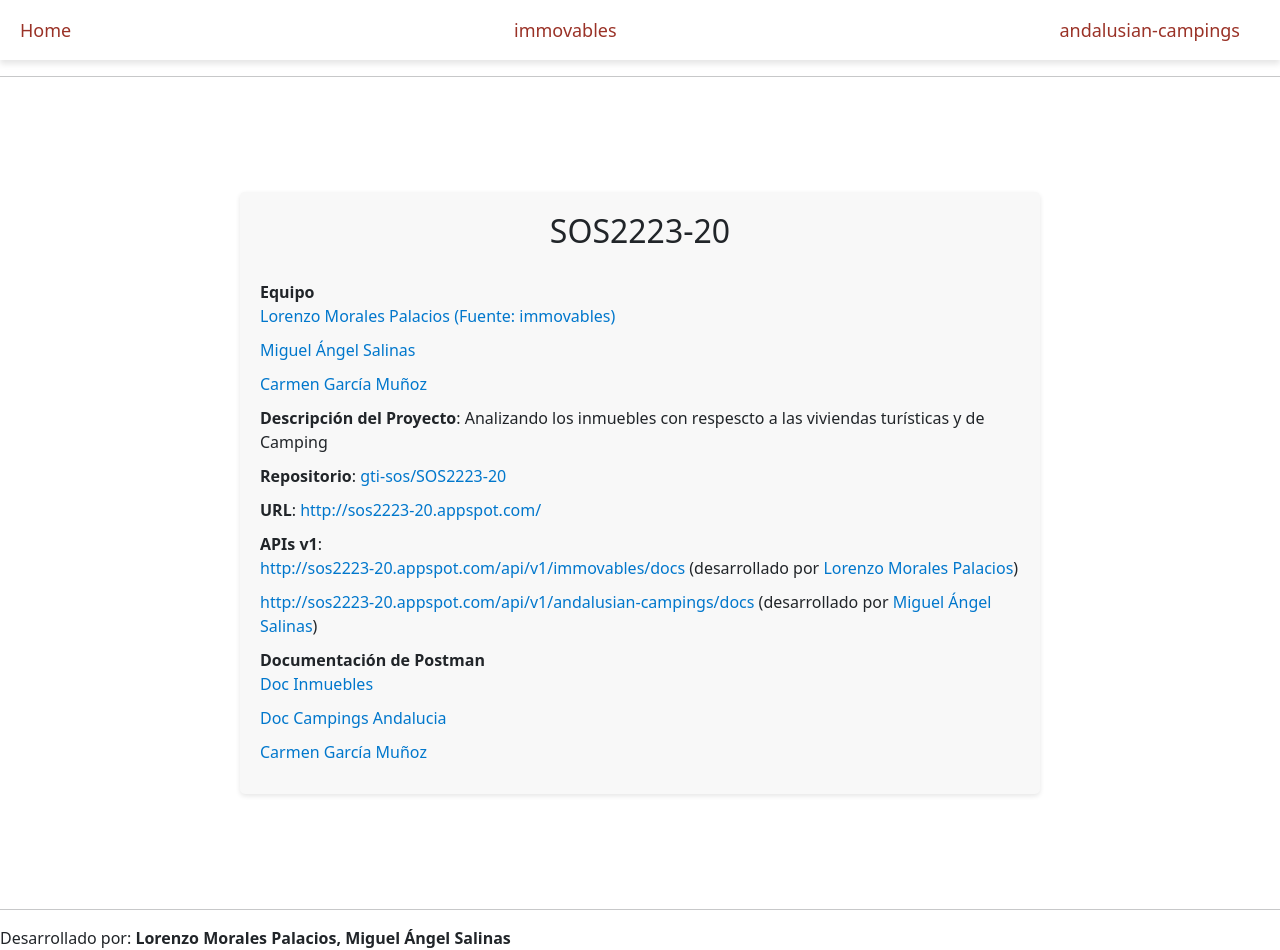
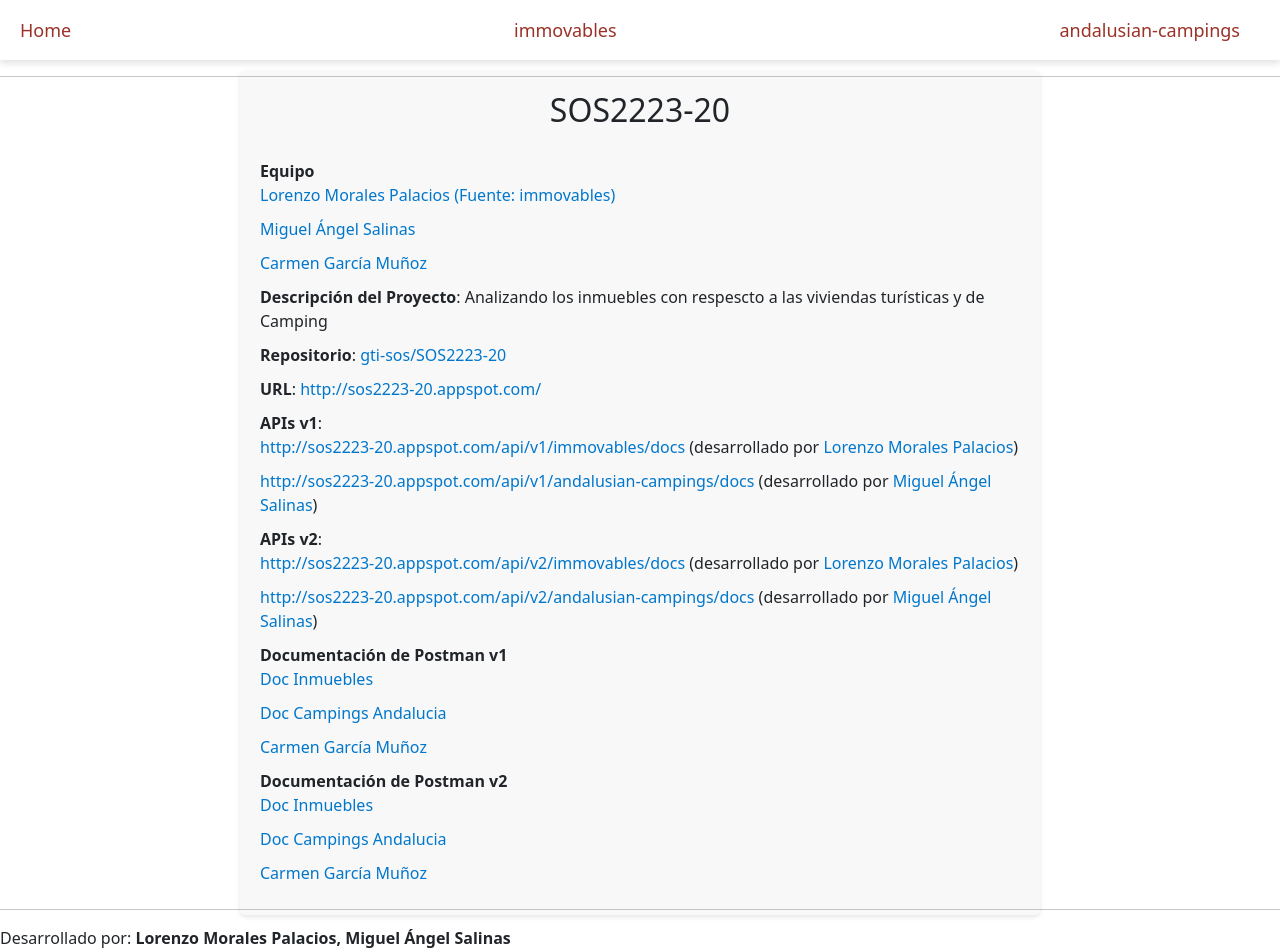
Before and after one commit to gti-sos/sos2223-20, a SvelteKit app in the folder frontend/: page / in a window 1280 px wide. Built offline with nearby package versions, Linux system fonts and the light colour scheme.

Commit message:
url postman

```diff
--- a/frontend/src/routes/+page.svelte
+++ b/frontend/src/routes/+page.svelte
@@ -16,13 +16,25 @@
             <ul dir="auto">
             <li><a href="http://sos2223-20.appspot.com/api/v1/immovables/docs" rel="nofollow">http://sos2223-20.appspot.com/api/v1/immovables/docs</a> (desarrollado por <a href="https://github.com/Lukmare">Lorenzo Morales Palacios</a>)</li>
             <li><a href="http://sos2223-20.appspot.com/api/v1/andalusian-campings/docs" rel="nofollow">http://sos2223-20.appspot.com/api/v1/andalusian-campings/docs</a> (desarrollado por <a href="https://github.com/salinosaso">Miguel Ángel Salinas</a>)</li>
+            <li><strong>APIs v2</strong>:
+                <ul dir="auto">
+                <li><a href="http://sos2223-20.appspot.com/api/v2/immovables/docs" rel="nofollow">http://sos2223-20.appspot.com/api/v2/immovables/docs</a> (desarrollado por <a href="https://github.com/Lukmare">Lorenzo Morales Palacios</a>)</li>
+                <li><a href="http://sos2223-20.appspot.com/api/v2/andalusian-campings/docs" rel="nofollow">http://sos2223-20.appspot.com/api/v2/andalusian-campings/docs</a> (desarrollado por <a href="https://github.com/salinosaso">Miguel Ángel Salinas</a>)</li>
 
-            <li><strong>Documentación de Postman</strong>
+            <li><strong>Documentación de Postman v1</strong>
                 <ul dir="auto">
                 <li><a href="https://github.com/Lukmare">Doc Inmuebles </a></li>
                 <li><a href="https://documenter.getpostman.com/view/26063155/2s93K1oeqs">Doc Campings Andalucia</a></li>
                 <li><a href="https://github.com/cargarmun">Carmen García Muñoz </a></li>
                 </ul>
+            </li>
+
+                <li><strong>Documentación de Postman v2</strong>
+                    <ul dir="auto">
+                    <li><a href="https://github.com/Lukmare">Doc Inmuebles </a></li>
+                    <li><a href="https://documenter.getpostman.com/view/26063155/2s93XyU3Xd">Doc Campings Andalucia</a></li>
+                    <li><a href="https://github.com/cargarmun">Carmen García Muñoz </a></li>
+                    </ul>
                 </li>
         </ul>
 
```
Also changed, not shown: 1 other file (tests, documents, lock files or other folders).
